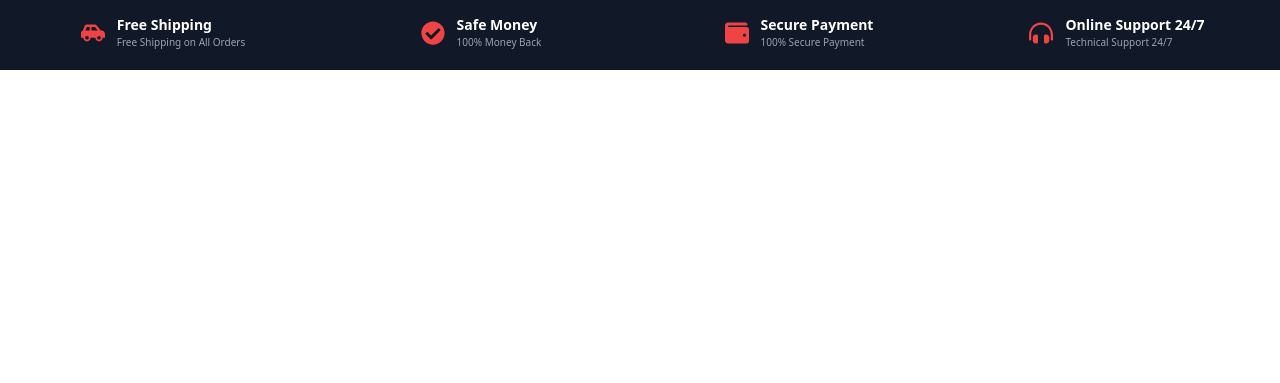
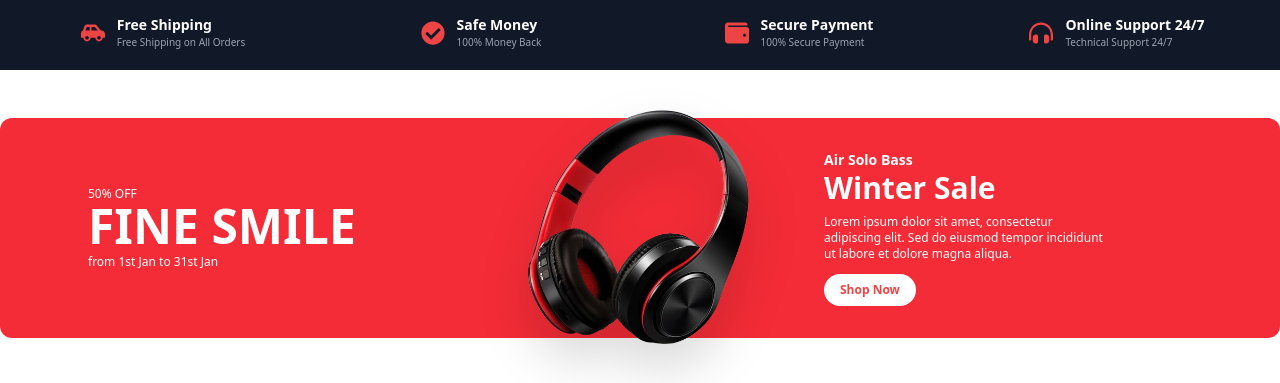
Before and after one commit to sawantjatin/Ecommerce-Website, a React (Vite) app in the folder frontend/: page / in a window 1280 px wide. Shown: the part 1583-1966 px from the top of the page. Before the commit the page ends 1653 px from the top, so only its background shows below. Built offline with nearby package versions, Linux system fonts and the light colour scheme.

Commit message:
Banner.jsx Components Created : Still some issues in hero and banner

```diff
--- a/frontend/src/App.jsx
+++ b/frontend/src/App.jsx
@@ -6,6 +6,20 @@ import Hero from "./components/Hero/Hero";
 import Category from "./components/Category/Category";
 import Category2 from "./components/Category/Category2";
 import Services from "./components/Services/Services";
+import Banner from "./components/Banner/Banner";
+import headphone from "./assets/hero/headphone.png";
+
+const BannerData = {
+  discount: "50% OFF",
+  title: "Fine Smile",
+  date: "from 1st Jan to 31st Jan",
+  image: headphone,
+  title2: "Air Solo Bass",
+  title3: "Winter Sale",
+  title4:
+    "Lorem ipsum dolor sit amet, consectetur adipiscing elit. Sed do eiusmod tempor incididunt ut labore et dolore magna aliqua.",
+  bgColor: "#f42c37",
+};
 
 const App = () => {
   useEffect(() => {
@@ -23,6 +37,7 @@ const App = () => {
       <Category />
       <Category2 />
       <Services />
+      <Banner data={BannerData} />
     </div>
   );
 };
--- a/frontend/src/components/Banner/Banner.jsx
+++ b/frontend/src/components/Banner/Banner.jsx
@@ -0,0 +1,51 @@
+import React from "react";
+
+const Banner = ({ data }) => {
+  return (
+    <div className="py-12">
+      <div
+        style={{ backgroundColor: data.bgColor }}
+        className="container mx-auto rounded-xl overflow-visible"
+      >
+        <div className="grid grid-cols-1 md:grid-cols-3 items-center min-h-[180px] px-6 md:px-10 py-8 text-white">
+          {/* First Column */}
+          <div className="text-center md:text-left">
+            <p className="text-[10px] md:text-xs uppercase">{data.discount}</p>
+
+            <h2 className="text-3xl md:text-4xl lg:text-5xl font-bold uppercase">
+              {data.title}
+            </h2>
+
+            <p className="text-[8px] md:text-xs mt-1">{data.date}</p>
+          </div>
+
+          {/* Second Column - Image */}
+          <div className="flex justify-center items-center">
+            <img
+              src={data.image}
+              alt={data.title2}
+              className="w-[180px] md:w-[220px] lg:w-[260px] object-contain drop-shadow-2xl md:-my-16"
+            />
+          </div>
+
+          {/* Third Column */}
+          <div className="text-center md:text-left mt-6 md:mt-0">
+            <p className="text-xs md:text-sm font-semibold">{data.title2}</p>
+
+            <h2 className="text-2xl md:text-3xl font-bold">{data.title3}</h2>
+
+            <p className="text-[9px] md:text-xs leading-4 max-w-[280px] mt-2 mx-auto md:mx-0">
+              {data.title4}
+            </p>
+
+            <button className="mt-3 bg-white text-red-500 text-[9px] md:text-xs font-semibold px-4 py-2 rounded-full hover:bg-gray-100 transition">
+              Shop Now
+            </button>
+          </div>
+        </div>
+      </div>
+    </div>
+  );
+};
+
+export default Banner;
--- a/frontend/src/components/Hero/Hero.jsx
+++ b/frontend/src/components/Hero/Hero.jsx
@@ -100,7 +100,7 @@ const Hero = () => {
   };
 
   return (
-    <section className="relative w-full pb-14 md:pb-20 overflow-hidden">
+    <section className="relative w-full pb-14 md:pb-20 overflow-hidden rounded-3xl">
       <Slider {...settings} className="hero-slider">
         {HeroData.map((item) => (
           <div key={item.id} className="w-full outline-none">
```
